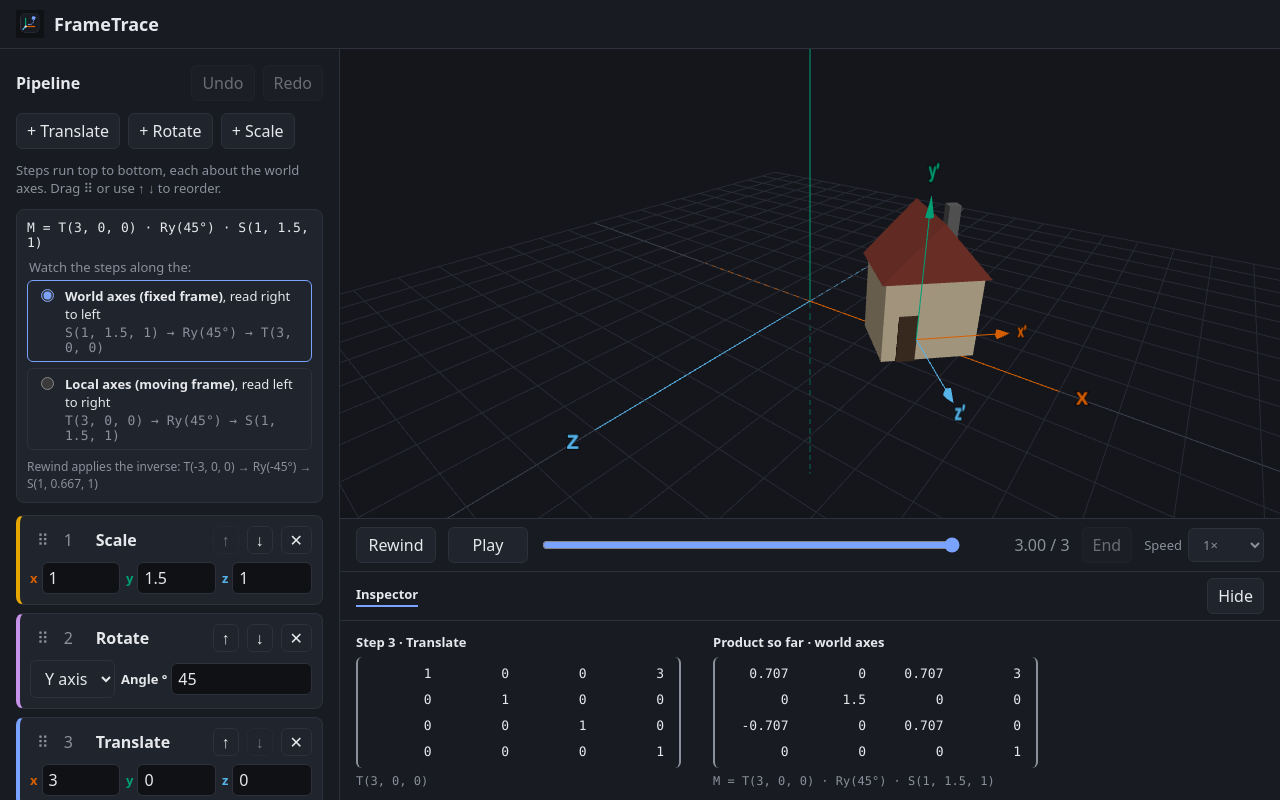
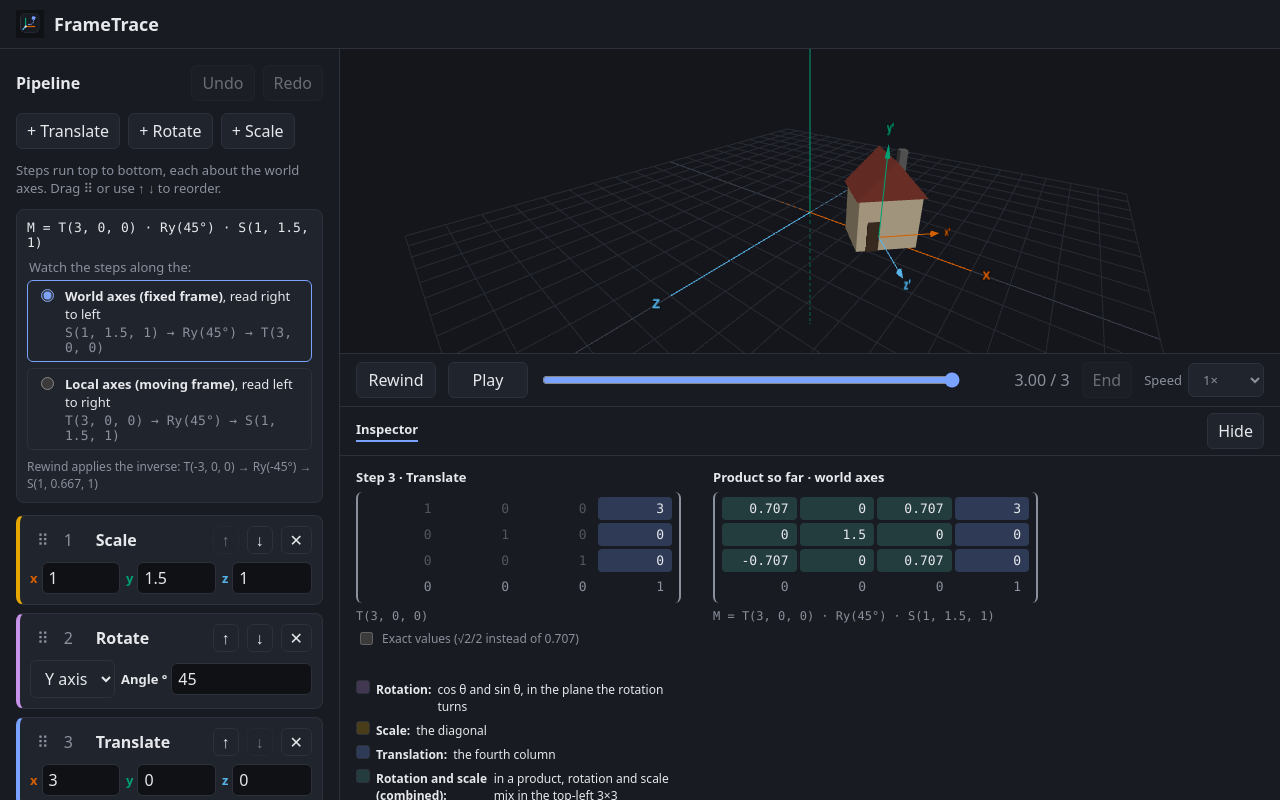
Before and after one commit to kevandriel2002/frametrace, a React (Vite) app: page / in a window 1280 px wide. Built offline with nearby package versions, Linux system fonts and the light colour scheme.

Commit message:
Add colour zoning with legend and exact values for special angles

```diff
--- a/src/core/math/exact.ts
+++ b/src/core/math/exact.ts
@@ -0,0 +1,44 @@
+// catch square roots and return exact form
+import type { Axis } from '../pipeline/types';
+
+const EXACT = new Map<number, readonly [string, string]>([
+  [0, ['1', '0']],
+  [30, ['√3/2', '1/2']],
+  [45, ['√2/2', '√2/2']],
+  [60, ['1/2', '√3/2']],
+  [90, ['0', '1']],
+  [120, ['-1/2', '√3/2']],
+  [135, ['-√2/2', '√2/2']],
+  [150, ['-√3/2', '1/2']],
+  [180, ['-1', '0']],
+  [210, ['-√3/2', '-1/2']],
+  [225, ['-√2/2', '-√2/2']],
+  [240, ['-1/2', '-√3/2']],
+  [270, ['0', '-1']],
+  [300, ['1/2', '-√3/2']],
+  [315, ['√2/2', '-√2/2']],
+  [330, ['√3/2', '-1/2']],
+]);
+
+const negate = (s: string): string => (s === '0' ? '0' : s.startsWith('-') ? s.slice(1) : `-${s}`);
+
+export function exactCosSin(angleDeg: number): readonly [string, string] | null {
+  if (!Number.isInteger(angleDeg)) return null;
+  return EXACT.get(((angleDeg % 360) + 360) % 360) ?? null;
+}
+
+export function exactRotationRows(axis: Axis, angleDeg: number): string[][] | null {
+  const exact = exactCosSin(angleDeg);
+  if (!exact) return null;
+  const [c, s] = exact;
+  const ns = negate(s);
+
+  switch (axis) {
+    case 'x':
+      return [['1', '0', '0', '0'], ['0', c, ns, '0'], ['0', s, c, '0'], ['0', '0', '0', '1']];
+    case 'y':
+      return [[c, '0', s, '0'], ['0', '1', '0', '0'], [ns, '0', c, '0'], ['0', '0', '0', '1']];
+    case 'z':
+      return [[c, ns, '0', '0'], [s, c, '0', '0'], ['0', '0', '1', '0'], ['0', '0', '0', '1']];
+  }
+}
--- a/src/index.css
+++ b/src/index.css
@@ -15,6 +15,7 @@
   --kind-translate: #7aa2ff;
   --kind-rotate: #c792ea;
   --kind-scale: #e6a700;
+  --zone-linear: #4fb3a9;
   font-family: system-ui, sans-serif;
 }
 
@@ -448,6 +449,60 @@ input:focus-visible {
   text-align: right;
 }
 
+/* Matrix zones: colour plus label (tooltip, legend, screen reader) */
+.zone-rotation {
+  background: color-mix(in srgb, var(--kind-rotate) 24%, transparent);
+}
+.zone-scale {
+  background: color-mix(in srgb, var(--kind-scale) 24%, transparent);
+}
+.zone-translation {
+  background: color-mix(in srgb, var(--kind-translate) 24%, transparent);
+}
+.zone-linear {
+  background: color-mix(in srgb, var(--zone-linear) 22%, transparent);
+}
+.zone-homogeneous {
+  color: var(--muted);
+}
+.zone-none {
+  color: var(--muted);
+  opacity: 0.5;
+}
+
+.zone-legend {
+  display: flex;
+  flex-direction: column;
+  gap: 6px;
+  margin: 0;
+  padding: 0;
+  list-style: none;
+  font-size: 12px;
+  max-width: 320px;
+}
+
+.zone-legend li {
+  display: flex;
+  align-items: baseline;
+  gap: 6px;
+}
+
+.zone-swatch {
+  flex: none;
+  width: 12px;
+  height: 12px;
+  border: 1px solid var(--border);
+  border-radius: 3px;
+}
+
+.inspector-exact {
+  display: flex;
+  align-items: center;
+  gap: 6px;
+  color: var(--muted);
+  font-size: 12px;
+}
+
 .drag-handle {
   padding: 2px 6px;
   background: transparent;
--- a/src/ui/InspectorPanel.tsx
+++ b/src/ui/InspectorPanel.tsx
@@ -1,12 +1,14 @@
 // Shows current step's matrix on the left and product on the right
-import { useMemo } from 'react';
+import { useMemo, useState } from 'react';
 import { useStore } from 'zustand';
+import { exactRotationRows } from '../core/math/exact';
 import { formatOperation } from '../core/pipeline/describe';
 import { inspectAt } from '../core/pipeline/inspect';
 import { effectivePlayhead } from '../core/pipeline/playhead';
 import { pipelineStore, toPipeline } from '../store/pipelineStore';
 import { playbackStore } from '../store/playbackStore';
 import { MatrixView } from './MatrixView';
+import { ZoneLegend } from './ZoneLegend';
 
 const KIND_TITLES = { translate: 'Translate', rotate: 'Rotate', scale: 'Scale' } as const;
 
@@ -14,12 +16,17 @@ export function InspectorPanel() {
   const blocks = useStore(pipelineStore, (s) => s.blocks);
   const playhead = useStore(playbackStore, (s) => s.playhead);
   const mode = useStore(playbackStore, (s) => s.mode);
+  const [exact, setExact] = useState(false);
 
   const pipeline = useMemo(() => toPipeline(blocks), [blocks]);
   const t = effectivePlayhead(playhead, pipeline.length);
   const view = useMemo(() => inspectAt(pipeline, t, mode), [pipeline, t, mode]);
 
   const product = view.factors.length === 0 ? 'I' : view.factors.map(formatOperation).join(' · ');
+  const exactRows =
+    view.stepOp?.kind === 'rotate' && view.progress === 1
+      ? exactRotationRows(view.stepOp.axis, view.stepOp.angleDeg)
+      : null;
 
   return (
     <div className="inspector">
@@ -30,7 +37,21 @@ export function InspectorPanel() {
               Step {view.stepIndex + 1} · {KIND_TITLES[view.stepOp.kind]}
               {view.progress < 1 && ` · ${Math.round(view.progress * 100)}% applied`}
             </p>
-            <MatrixView caption={formatOperation(view.stepOp)} matrix={view.step} />
+            <MatrixView
+              caption={formatOperation(view.stepOp)}
+              matrix={view.step}
+              zoneOp={view.stepOp}
+              text={exact ? exactRows : null}
+            />
+            <label className="inspector-exact">
+              <input
+                type="checkbox"
+                checked={exact}
+                disabled={!exactRows}
+                onChange={() => setExact((was) => !was)}
+              />
+              Exact values (√2/2 instead of 0.707)
+            </label>
           </>
         ) : (
           <p className="inspector-empty">No step applied yet. Scrub forward or press Play.</p>
@@ -41,8 +62,10 @@ export function InspectorPanel() {
         <p className="inspector-heading">
           Product so far · {mode === 'world' ? 'world axes' : 'local axes'}
         </p>
-        <MatrixView caption={`M = ${product}`} matrix={view.cumulative} />
+        <MatrixView caption={`M = ${product}`} matrix={view.cumulative} zoneOp={null} />
       </div>
+
+      <ZoneLegend />
     </div>
   );
 }
--- a/src/ui/MatrixView.tsx
+++ b/src/ui/MatrixView.tsx
@@ -2,15 +2,19 @@
 import type { Matrix4 } from 'three';
 import { formatNumber } from '../core/math/format';
 import { toRows } from '../core/math/matrix';
+import { cellZone, ZONE_LABELS } from '../core/math/zones';
+import type { Operation } from '../core/pipeline/types';
 
 const POSITIONS = [0, 1, 2, 3] as const;
 
 type Props = {
   caption: string;
   matrix: Matrix4;
+  zoneOp: Operation | null;
+  text?: string[][] | null;
 };
 
-export function MatrixView({ caption, matrix }: Props) {
+export function MatrixView({ caption, matrix, zoneOp, text }: Props) {
   const rows = toRows(matrix);
   return (
     <table className="matrix">
@@ -18,11 +22,15 @@ export function MatrixView({ caption, matrix }: Props) {
       <tbody>
         {POSITIONS.map((r) => (
           <tr key={r}>
-            {POSITIONS.map((c) => (
-              <td key={c} className="matrix-cell">
-                {formatNumber(rows[r]?.[c] ?? 0)}
-              </td>
-            ))}
+            {POSITIONS.map((c) => {
+              const zone = cellZone(r, c, zoneOp);
+              const label = `${ZONE_LABELS[zone]}, row ${r + 1}, column ${c + 1}`;
+              return (
+                <td key={c} className={`matrix-cell zone-${zone}`} title={label} aria-label={label}>
+                  {text?.[r]?.[c] ?? formatNumber(rows[r]?.[c] ?? 0)}
+                </td>
+              );
+            })}
           </tr>
         ))}
       </tbody>
--- a/src/ui/ZoneLegend.tsx
+++ b/src/ui/ZoneLegend.tsx
@@ -0,0 +1,22 @@
+import { ZONE_LABELS, type Zone } from '../core/math/zones';
+
+const ITEMS: { zone: Zone; text: string }[] = [
+  { zone: 'rotation', text: 'cos θ and sin θ, in the plane the rotation turns' },
+  { zone: 'scale', text: 'the diagonal' },
+  { zone: 'translation', text: 'the fourth column' },
+  { zone: 'linear', text: 'in a product, rotation and scale mix in the top-left 3×3' },
+  { zone: 'homogeneous', text: 'always 0 0 0 1' },
+];
+
+export function ZoneLegend() {
+  return (
+    <ul className="zone-legend" aria-label="Matrix zones">
+      {ITEMS.map(({ zone, text }) => (
+        <li key={zone}>
+          <span className={`zone-swatch zone-${zone}`} aria-hidden="true" />
+          <strong>{ZONE_LABELS[zone]}:</strong> {text}
+        </li>
+      ))}
+    </ul>
+  );
+}
```
Also changed, not shown: 1 other file (tests, documents, lock files or other folders).
